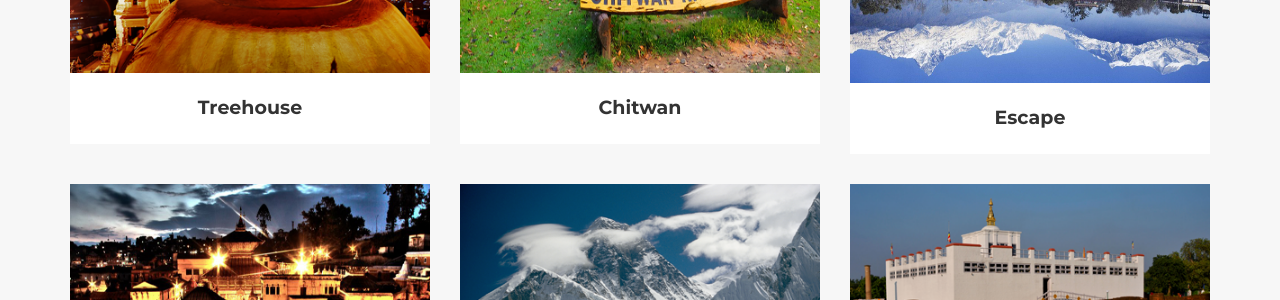
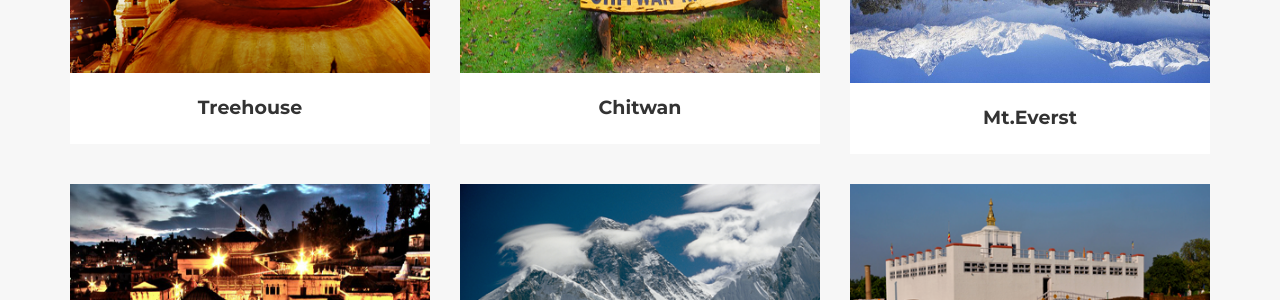
Before and after one commit to gauravmanandhar/apekshatravels.com.np, a Jekyll site: the page built from index.html, in a window 1280 px wide and 900 px high, scrolled down 1709 px. Shown: the part 154-454 px from the top of the window. Built offline with Jekyll 4.4.1, drawn with Linux system fonts in a browser that asks for light colours; some web fonts are replaced.

Commit message:
Update 2014-07-17-project-2.markdown
name changed

```diff
--- a/_posts/2014-07-17-project-2.markdown
+++ b/_posts/2014-07-17-project-2.markdown
@@ -1,5 +1,5 @@
 ---
-title: Escape
+title: Mt.Everst
 subtitle:
 layout:
 modal-id: 2
```
